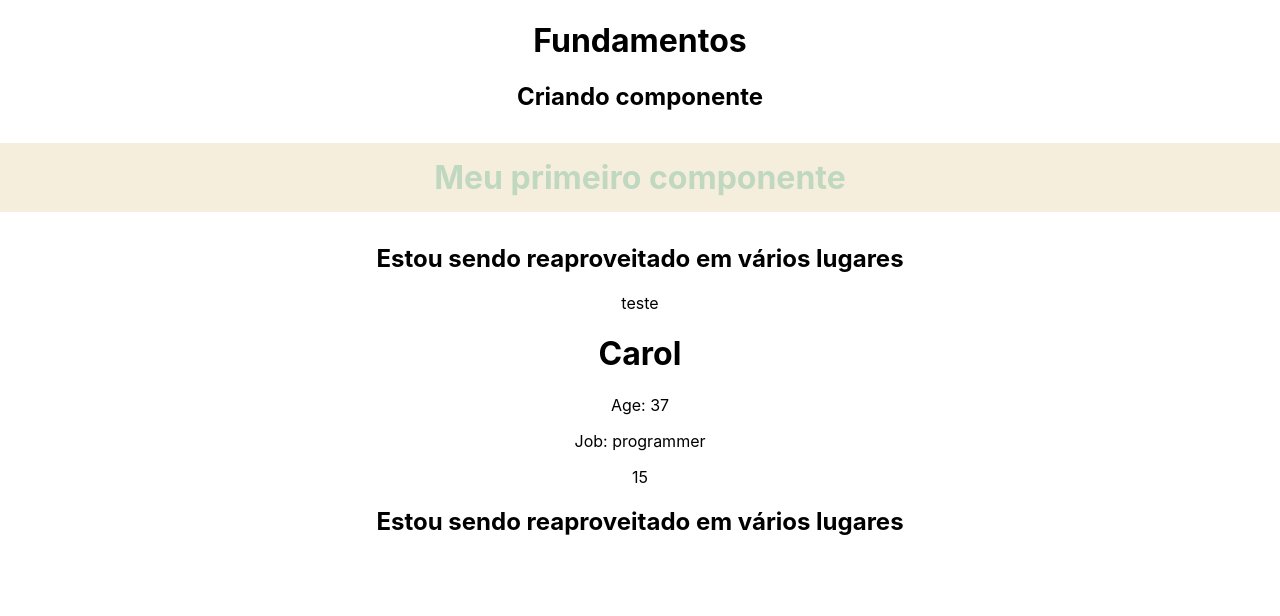
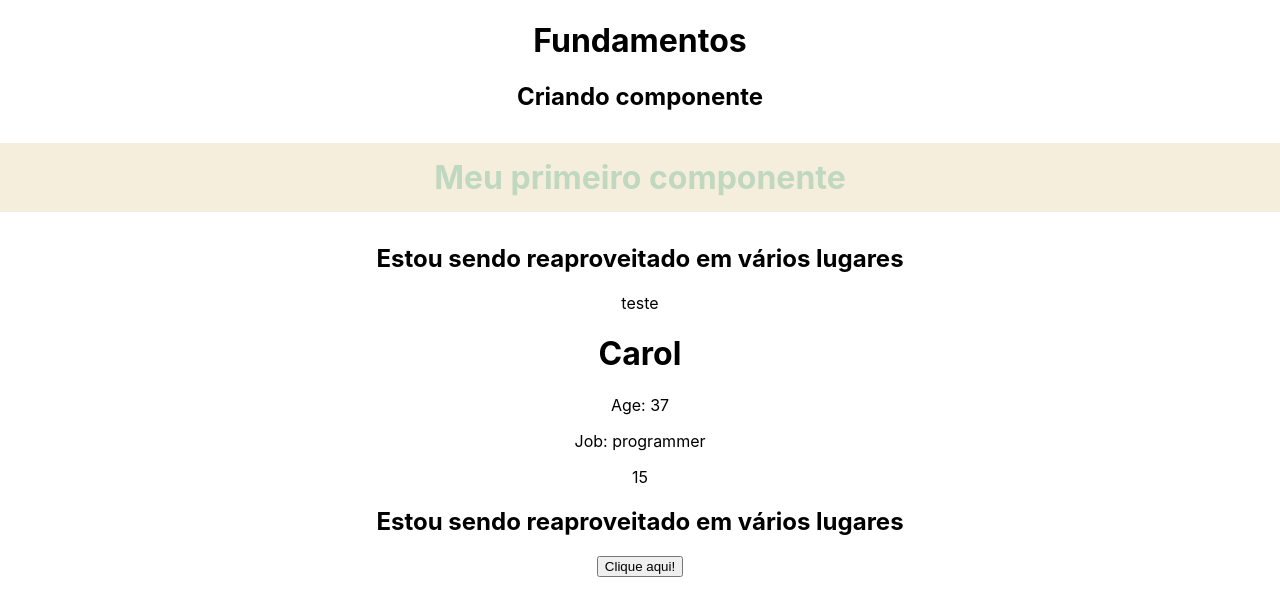
Before and after one commit to carolinakaji/react_estudos, a React (Create React App) app in the folder 2_FUNDAMENTOS/fundamentos/: page / in a window 1280 px wide. Shown: the top 616 px of the page. Built offline with nearby package versions, Linux system fonts and the light colour scheme.

Commit message:
adicionando evento de clique

```diff
--- a/2_FUNDAMENTOS/fundamentos/src/App.js
+++ b/2_FUNDAMENTOS/fundamentos/src/App.js
@@ -2,6 +2,7 @@
 import FirstComponent from './components/FirstComponent';
 import TemplateExpressions from './components/TemplateExpressions'
 import MyComponent from './components/MyComponent';
+import Events from './components/Events';
 
 // styles/ CSS
 import './App.css';
@@ -16,6 +17,7 @@
       <FirstComponent />
       <TemplateExpressions />
       <MyComponent />
+      <Events />
 
     </div>
   );
--- /dev/null
+++ b/2_FUNDAMENTOS/fundamentos/src/components/Events.js
@@ -0,0 +1,15 @@
+const Events = () => {
+
+  const handleMyEvent = (e) => {
+    console.log('clicou');
+    console.log(e);
+  };
+
+  return(
+    <div>
+      <div><button onClick={handleMyEvent}>Clique aqui!</button></div>
+    </div>
+  );
+};
+
+export default Events;
```
